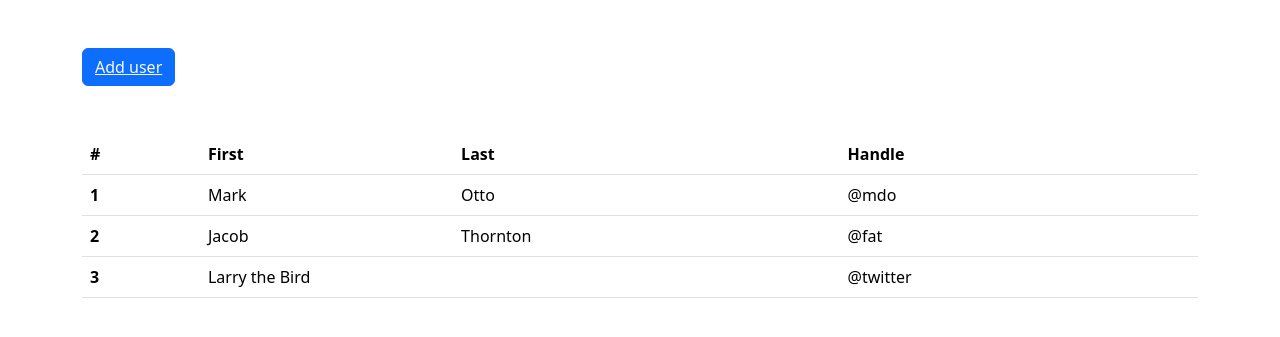
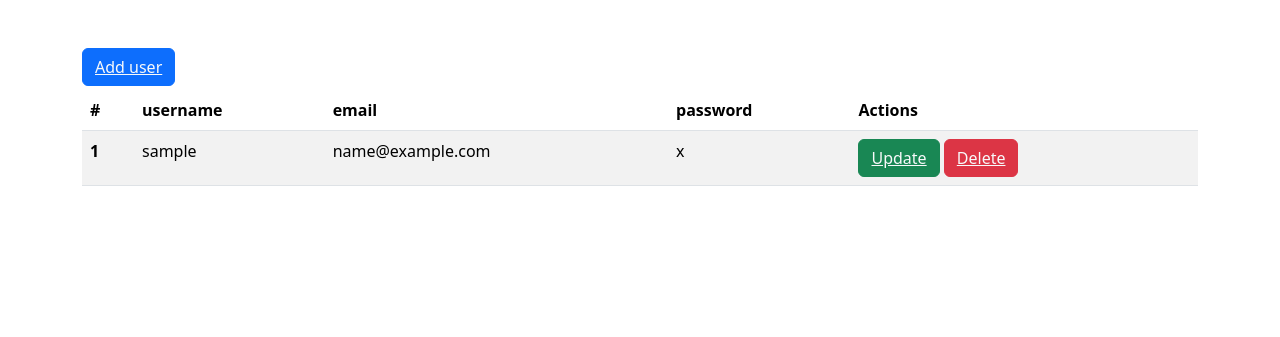
Before and after one commit to Sharmarke-Said/PHP-CRUD-Operations, a PHP site: page /display.php in a window 1280 px wide. Shown: the top 337 px of the page. Run offline with PHP 8.4, Linux system fonts and the light colour scheme; tables that the repository leaves empty or names only in its code hold one stand-in row (values such as "Sample post").

Commit message:
Added the display data from DB operation

```diff
--- a/display.php
+++ b/display.php
@@ -1,3 +1,9 @@
+<?php
+
+include "connection.php";
+
+?>
+
 <!DOCTYPE html>
 <html lang="en">
 
@@ -10,36 +16,56 @@
 
 <body>
     <div class="container">
-        <button class="btn btn-primary my-5">
+        <button class="btn btn-primary mt-5">
             <a class="text-light" href="users.php">Add user</a>
         </button>
-        <table class="table">
+        <table class="table table-striped mt-1">
             <thead>
                 <tr>
                     <th scope="col">#</th>
-                    <th scope="col">First</th>
-                    <th scope="col">Last</th>
-                    <th scope="col">Handle</th>
+                    <th scope="col">username</th>
+                    <th scope="col">email</th>
+                    <th scope="col">password</th>
+                    <th>Actions</th>
                 </tr>
             </thead>
             <tbody>
-                <tr>
-                    <th scope="row">1</th>
-                    <td>Mark</td>
-                    <td>Otto</td>
-                    <td>@mdo</td>
-                </tr>
-                <tr>
-                    <th scope="row">2</th>
-                    <td>Jacob</td>
-                    <td>Thornton</td>
-                    <td>@fat</td>
-                </tr>
-                <tr>
-                    <th scope="row">3</th>
-                    <td colspan="2">Larry the Bird</td>
-                    <td>@twitter</td>
-                </tr>
+                <?php
+
+                    $query = "SELECT * FROM `usersTb`";
+
+                    $result = mysqli_query($con, $query);
+                    if($result){
+                        // $row=mysqli_fetch_assoc($result);
+                        // echo $row['username'];
+                        // $row=mysqli_fetch_assoc($result);
+                        // echo $row['username'];
+
+                        // DRY(don't repeat your self) and use loop
+                        while($row=mysqli_fetch_assoc($result)){
+                            $id = $row['id'];
+                            $username = $row['username'];
+                            $email = $row['email'];
+                            $password = $row['password'];
+
+                            echo '<tr>
+                                <th scope="row">'.$id.'</th>
+                                <td>'.$username.'</td>
+                                <td>'.$email.'</td>
+                                <td>'.$password.'</td>
+                                <td>
+                                    <button class="btn btn-success">
+                                    <a href="#" class="text-light">Update</a>
+                                    </button>
+                                    <button class="btn btn-danger">
+                                    <a href="#" class="text-light">Delete</a>
+                                    </button>
+                                </td>
+                            </tr>';
+                        }
+                    }
+
+                ?>
             </tbody>
         </table>
     </div>
--- a/users.php
+++ b/users.php
@@ -11,7 +11,8 @@ if(isset($_POST['submit'])){
 
     $result = mysqli_query($con, $query);
     if($result){
-        echo "Data inserted successfully";
+        // echo "Data inserted successfully";
+        header("location:display.php");
     }
     else{
         die(mysqli_error($con));
```
